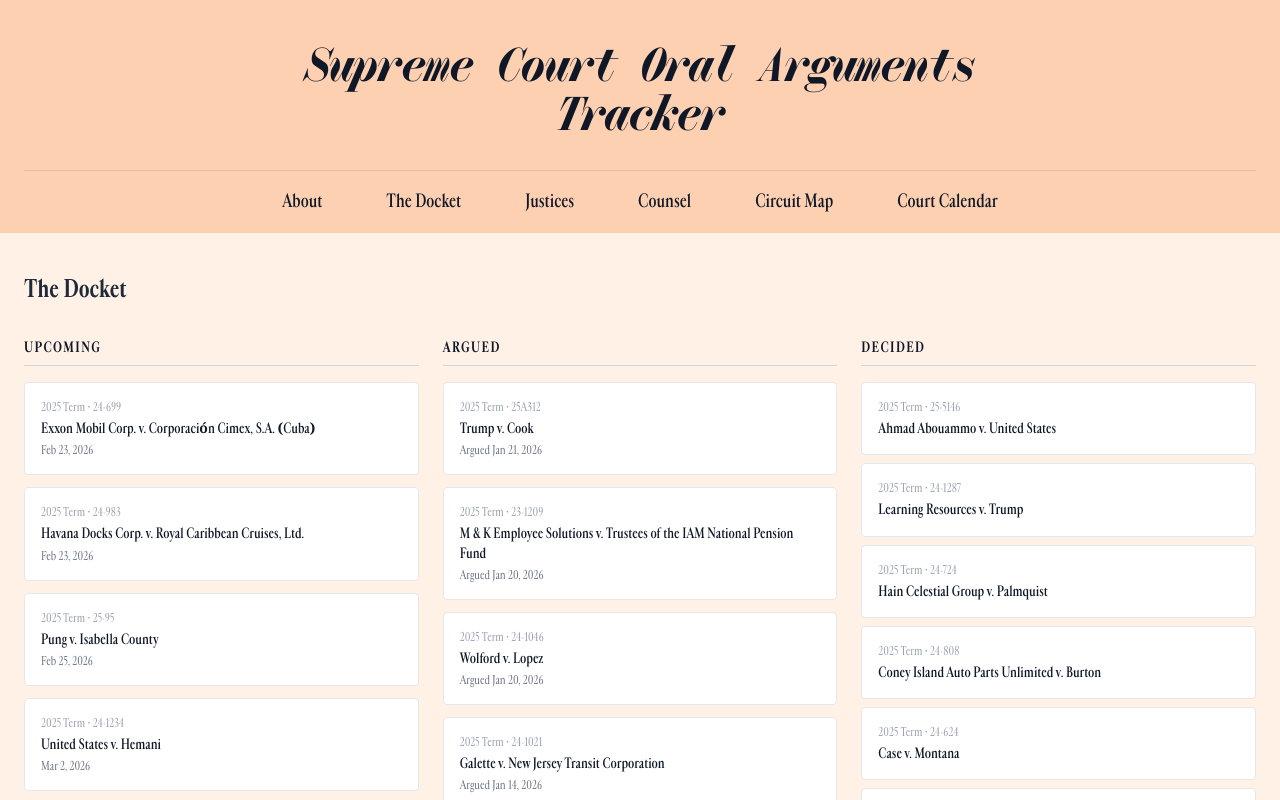
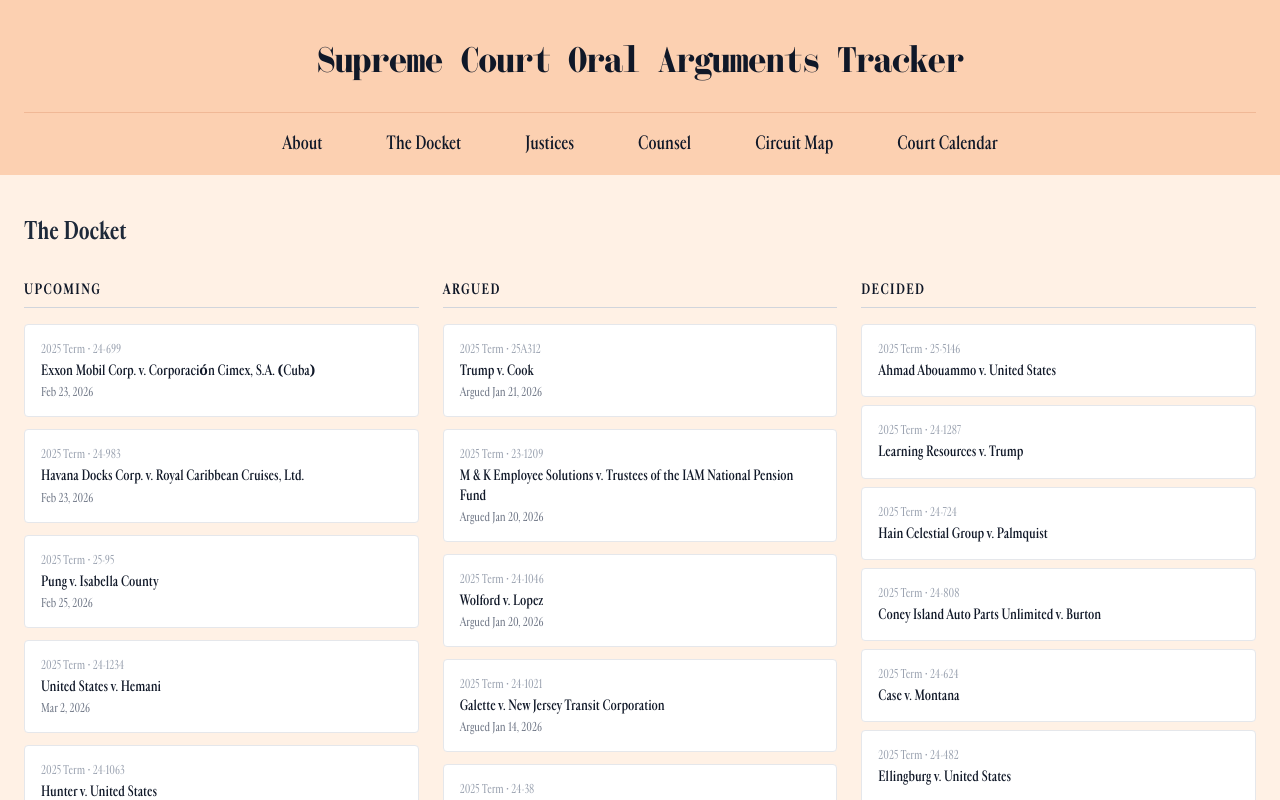
Before and after one commit to williamhiggins-star/supreme-court-wiki, a Next.js app: page / in a window 1280 px wide. Shown: the top 800 px of the page. Built offline with nearby package versions, Linux system fonts and the light colour scheme.

Commit message:
Remove italics from title, fit to one line
Co-Authored-By: Claude Sonnet 4.6 <noreply@anthropic.com>

```diff
--- a/src/app/page.tsx
+++ b/src/app/page.tsx
@@ -100,7 +100,7 @@ export default function HomePage() {
   return (
     <main className="min-h-screen bg-ft-paper">
       <header className="bg-ft-pink pt-10 px-6">
-        <h1 className="max-w-2xl mx-auto text-5xl font-bold italic text-gray-900 tracking-tight text-center">
+        <h1 className="mx-auto text-4xl font-bold text-gray-900 tracking-tight text-center whitespace-nowrap">
           <span style={{ fontFamily: "Qommodore, Georgia, serif" }}>Supreme Court Oral Arguments Tracker</span>
         </h1>
         <nav className="mt-8 border-t border-[#f0b896]">
```
